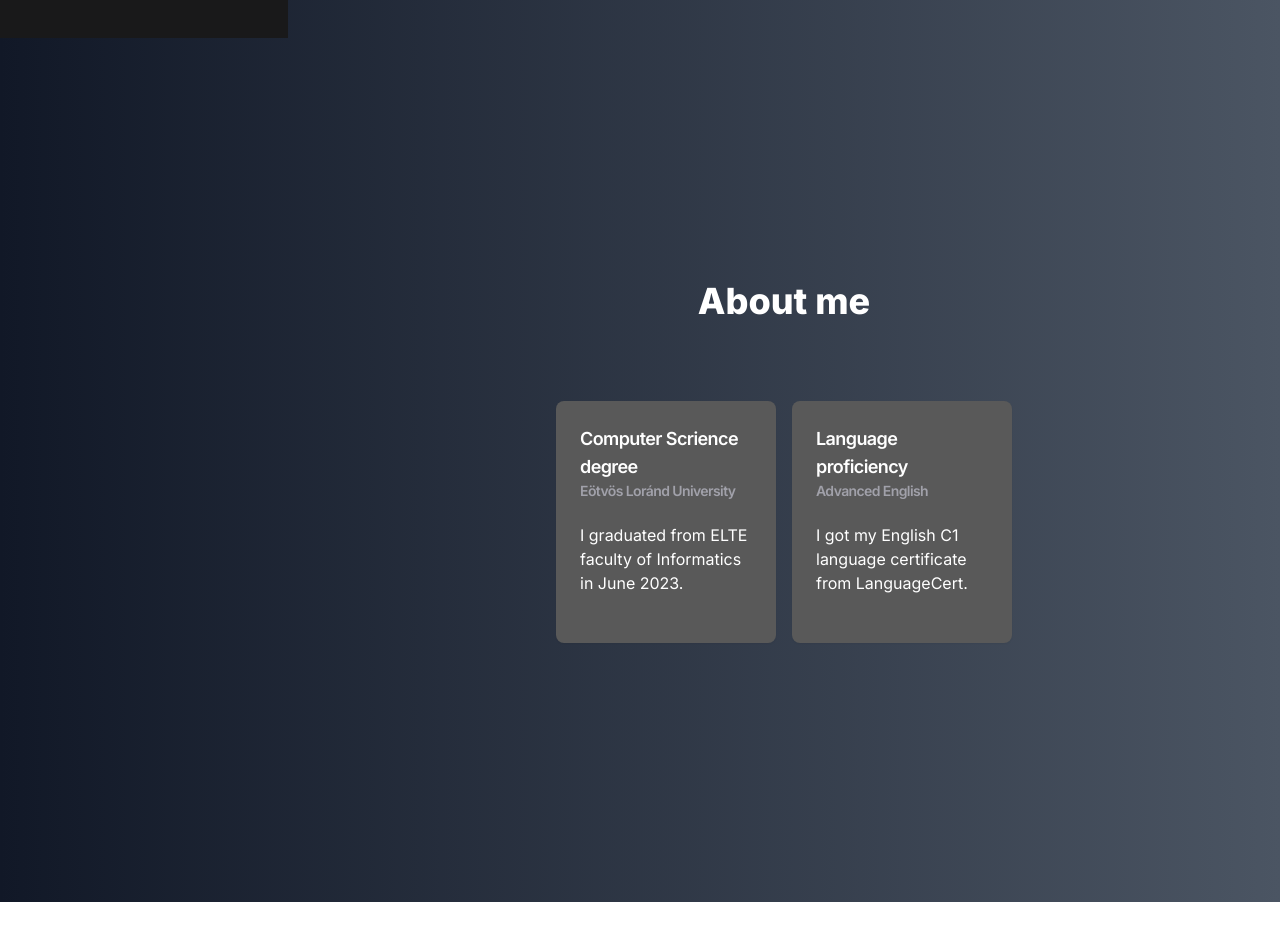
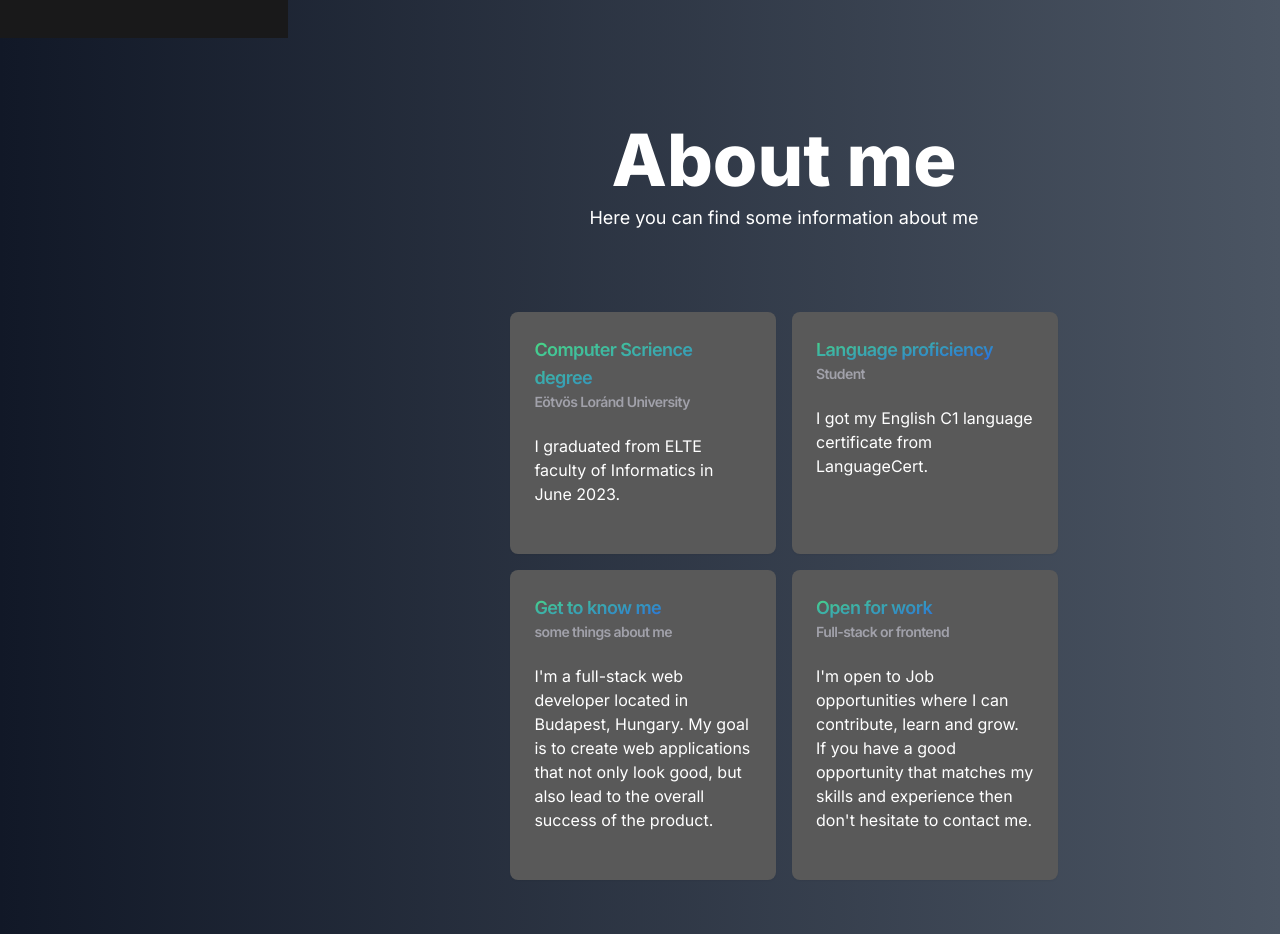
Before and after one commit to arepsz/portfolio, a Next.js app: page / in a window 1280 px wide. Shown: the part 762-1696 px from the top of the page. Before the commit the page ends 1664 px from the top, so only its background shows below. Built offline with nearby package versions, Linux system fonts and the light colour scheme.

Commit message:
Changes in the about and home pages

```diff
--- a/app/(dashboard)/page.tsx
+++ b/app/(dashboard)/page.tsx
@@ -12,6 +12,10 @@ export default function Home() {
         text-small md:text-lg text-center">
           full-stack web developer
         </p>
+        <div className="flex items-center justify-center w-72 absolute top-[42%]">
+          <div className="w-14 h-14 rounded-full border-2 border-black animate-bounce before:content-[''] before:absolute before:top-3 before:left-4 before:w-5 before:h-5
+          before:border-b-2 before:border-l-2 before:border-black before:-rotate-45"></div>
+        </div>
       </div>
       <About />
       </>
--- a/components/about.tsx
+++ b/components/about.tsx
@@ -1,47 +1,59 @@
 import { Card, CardContent, CardHeader, CardTitle } from "./ui/card"
+
+const content = [
+    {
+        name: "Computer Scrience degree",
+        title: "Eötvös Loránd University",
+        description: "I graduated from ELTE faculty of Informatics in June 2023."
+    },
+    {
+        name: "Language proficiency",
+        title: "Student",
+        description: "I got my English C1 language certificate from LanguageCert."
+    },
+    {
+        name: "Get to know me",
+        title: "some things about me",
+        description: "I'm a full-stack web developer located in Budapest, Hungary. My goal is to create web applications that not only look good, but also lead to the overall success of the product."
+    },
+    {
+        name: "Open for work",
+        title: "Full-stack or frontend",
+        description: "I'm open to Job opportunities where I can contribute, learn and grow. If you have a good opportunity that matches my skills and experience then don't hesitate to contact me. "
+    }
+]
 
 export const About = () => {
     return (
-        <div className="px-10 pb-20 flex flex-col justify-center items-center h-screen">
-            <h2 className="text-center text-4xl text-white font-extrabold mb-20">
+        <div className="px-10 mb-8 flex flex-col justify-center items-center h-screen">
+            <h2 className="text-center text-5xl md:text-7xl text-white font-extrabold mb-2">
                 About me
             </h2>
-            <div className="w-2/4 grid grid-cols-2 sm:grid-cols-2 md:grid-cols-2
+            <p className="text-white pb-20
+            text-small md:text-lg text-center">
+                Here you can find some information about me
+            </p>
+            <div className="w-3/5 grid grid-cols-1 sm:grid-cols-1 md:grid-cols-1
             lg:grid-cols-2 gap-4">
-                <Card className="bg-[#595959] border-none text-white">
+                {content.map((item) =>(
+                    <Card key={item.description} className="bg-[#595959] border-none text-white">
                         <CardHeader>
                             <CardTitle className="flex items-center gap-x-2">
                                 <div>
-                                <p className="text-lg">
-                                    Computer Scrience degree
+                                    <p className="text-lg bg-gradient-to-br from-green-400 to-blue-600 bg-clip-text text-transparent">
+                                        {item.name}
                                     </p>
                                     <p className="text-zinc-400 text-sm">
-                                    Eötvös Loránd University
+                                        {item.title}
                                     </p>
                                 </div>
                             </CardTitle>
                             <CardContent className="pt-4 px-0">
-                            I graduated from ELTE faculty of Informatics in June 2023.
+                                {item.description}
                             </CardContent>
                         </CardHeader>
                     </Card>
-                <Card className="bg-[#595959] border-none text-white">
-                    <CardHeader>
-                        <CardTitle className="flex items-center gap-x-2">
-                            <div>
-                                <p className="text-lg">
-                                    Language proficiency
-                                </p>
-                                <p className="text-zinc-400 text-sm">
-                                    Advanced English
-                                </p>
-                            </div>
-                        </CardTitle>
-                        <CardContent className="pt-4 px-0">
-                            I got my English C1 language certificate from LanguageCert.
-                        </CardContent>
-                    </CardHeader>
-                </Card>
+                ))}
             </div>
         </div>
     )
```
Lines whose indentation alone changed are shown as unchanged.
